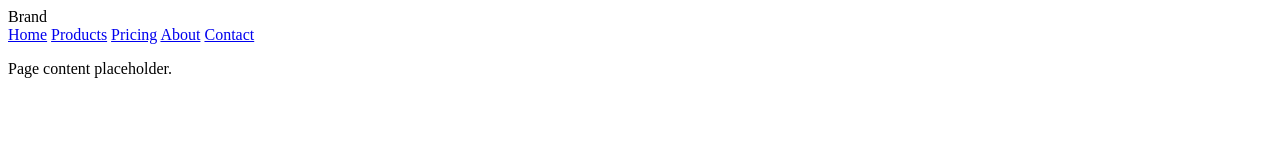
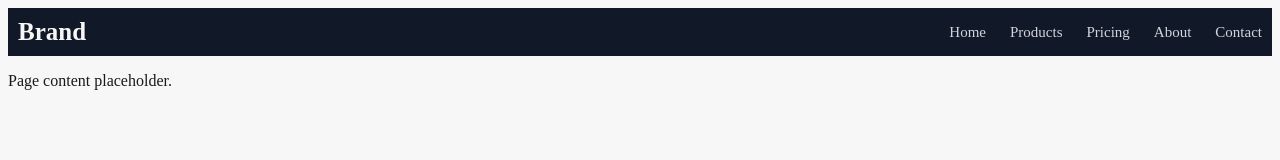
Before and after one commit to QudsMohd/flex_and_grid, a plain HTML site: page task-01-navbar/index.html in a window 1280 px wide. Drawn offline with Linux system fonts and the light colour scheme.

Commit message:
task 1 done

```diff
--- a/task-01-navbar/styles.css
+++ b/task-01-navbar/styles.css
@@ -1 +1,31 @@
 /* TODO: build .site-header and .nav with Flexbox to match the mockup */
+body {
+    background-color: #f7f7f8;
+    color: #1a1a1a;
+}
+.site-header {
+    display: flex;
+    justify-content: space-between;
+    align-items: center;
+    background-color: #111827;
+    padding-top: 10px;
+    padding-bottom: 10px;
+    padding-left: 10px;
+    padding-right: 10px;
+    flex-wrap: wrap;
+}
+.nav {
+    display: flex;
+    gap: 24px;
+    flex-wrap: wrap;
+}
+.logo {
+    color: #f7f7f8;
+    font-size: 25px;
+    font-weight: bold;
+}
+.nav a {
+    color: #d1d5db;
+    font-size: 15px;
+    text-decoration: none;
+}
```
